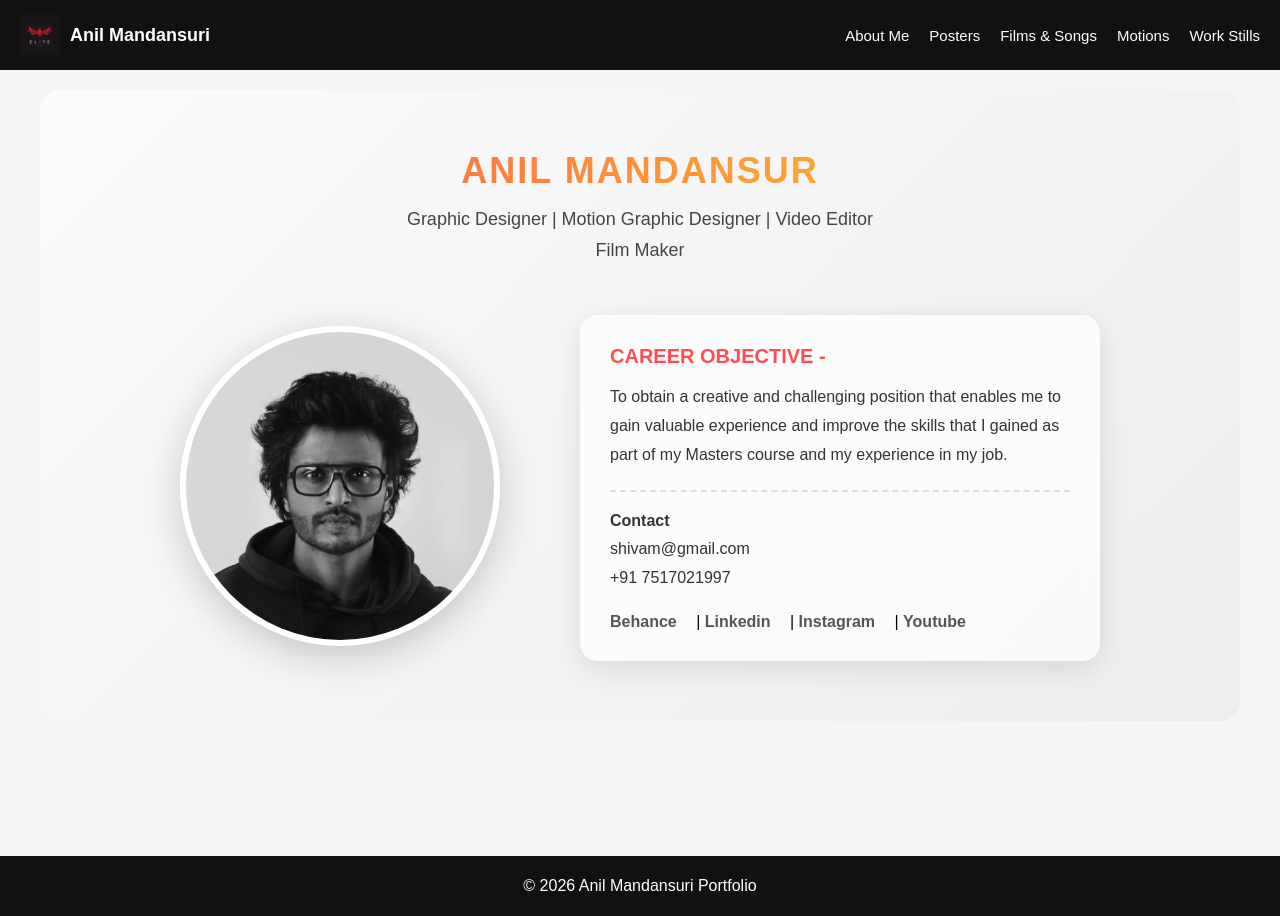
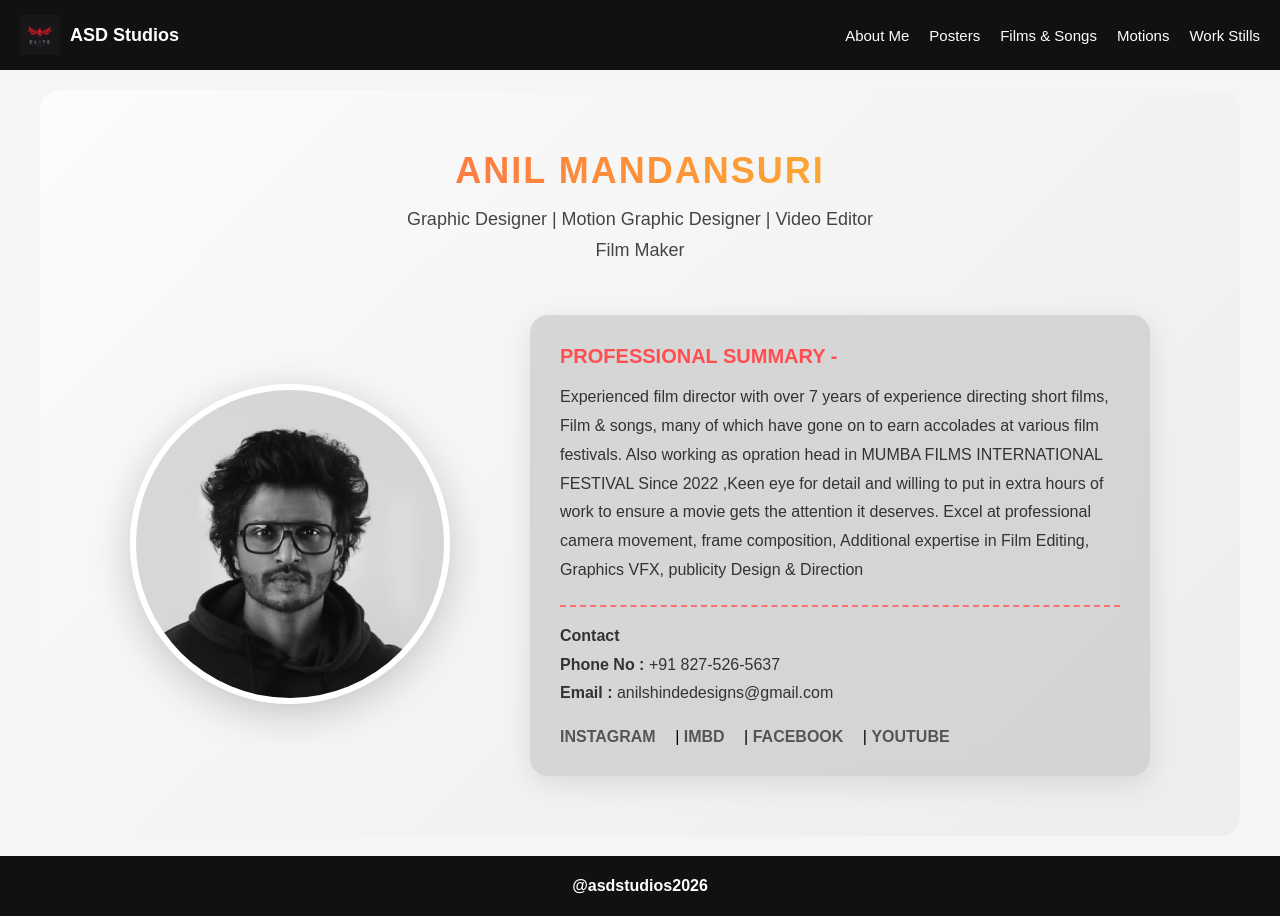
Before and after one commit to shivamkhambalkar2001/my_portfolio_site, a Flask app: page / in a window 1280 px wide. Run offline with Flask 3, Linux system fonts and the light colour scheme.

Commit message:
about and base changes

```diff
--- a/static/css/about.css
+++ b/static/css/about.css
@@ -58,8 +58,8 @@
 
 /* Glassmorphism Content Card */
 .about-content {
-    max-width: 520px;
-    background: rgba(255,255,255,0.7);
+    max-width: 620px;
+    background: rgba(203, 201, 201, 0.7);
     padding: 30px;
     border-radius: 18px;
     backdrop-filter: blur(10px);
@@ -87,7 +87,7 @@
 .contact {
     margin-top: 20px;
     padding-top: 15px;
-    border-top: 2px dashed #ddd;
+    border-top: 2px dashed #fc6f6f;
 }
 
 /* Social Links Stylish */
--- a/templates/about.html
+++ b/templates/about.html
@@ -9,7 +9,7 @@
 
     <!-- Top Intro -->
     <div class="about-header">
-        <h1 class="name">ANIL MANDANSUR</h1>
+        <h1 class="name">ANIL MANDANSURI</h1>
         <p class="title">
             Graphic Designer | Motion Graphic Designer | Video Editor<br>
             Film Maker
@@ -22,29 +22,33 @@
 
         <!-- Left Image -->
         <div class="about-image">
-            <img src="{{ url_for('static', filename='images/3922343e-5b83-42f3-8b67-187ae288b413.jpeg') }}" alt="Profile">
+            <img src="{{ url_for('static', filename='images/3922343e-5b83-42f3-8b67-187ae288b413.jpeg') }}"
+                alt="Profile">
         </div>
 
         <!-- Right Content -->
         <div class="about-content">
-            <h3>CAREER OBJECTIVE -</h3>
+            <h3>PROFESSIONAL SUMMARY -</h3>
             <p>
-                To obtain a creative and challenging position that enables me to gain
-                valuable experience and improve the skills that I gained as part of my
-                Masters course and my experience in my job.
+                Experienced film director with over 7 years of experience directing short films, Film & songs, many of
+                which have gone on to earn accolades at various film festivals.
+                Also working as opration head in MUMBA FILMS INTERNATIONAL FESTIVAL Since 2022 ,Keen eye for detail and
+                willing to put in extra hours of work to ensure a movie gets the attention it deserves. Excel at
+                professional camera movement, frame composition, Additional expertise in Film Editing, Graphics VFX,
+                publicity Design & Direction
             </p>
 
             <div class="contact">
                 <p><strong>Contact</strong></p>
-                <p>shivam@gmail.com</p>
-                <p>+91 7517021997</p>
+                <p><b>Phone No : </b>+91 827-526-5637</p>
+                <p><b>Email : </b>anilshindedesigns@gmail.com</p>
             </div>
 
             <div class="social-links">
-                <a href="#">Behance</a> |
-                <a href="https://www.linkedin.com/in/shivam-khambalkar-87a83823b/">Linkedin</a> |
-                <a href="#">Instagram</a> |
-                <a href="#">Youtube</a>
+                <a href="https://www.instagram.com/anil_madansuri/?hl=en">INSTAGRAM</a> |
+                <a href="https://www.imdb.com/name/nm10055904/">IMBD</a> |
+                <a href="#">FACEBOOK</a> |
+                <a href="https://www.youtube.com/channel/UCaIxI5iBjGnOxaAeKFall2Q">YOUTUBE</a>
             </div>
         </div>
 
--- a/templates/base.html
+++ b/templates/base.html
@@ -19,7 +19,7 @@
 
         <div class="logo-section">
             <img src="{{ url_for('static', filename='images/logos/OFAAX40.jpg') }}" alt="Logo" class="logo">
-            <h2 class="site-name">Anil Mandansuri</h2>
+            <h2 class="site-name"><b>ASD Studios</b></h2>
         </div>
 
         <nav class="nav">
@@ -38,7 +38,7 @@
 
     <!-- FOOTER -->
     <footer class="footer">
-        &copy; 2026 Anil Mandansuri Portfolio
+        <b>@asdstudios2026</b>
     </footer>
 
     <script src="{{ url_for('static', filename='js/main.js') }}"></script>
```
